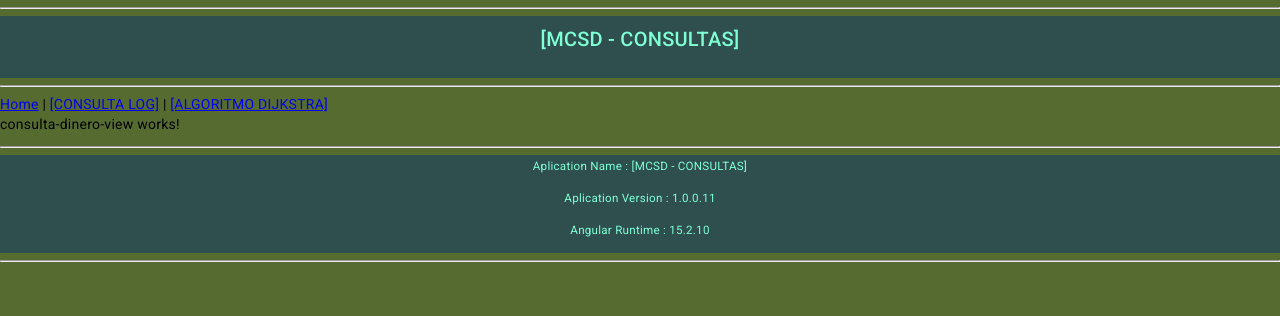
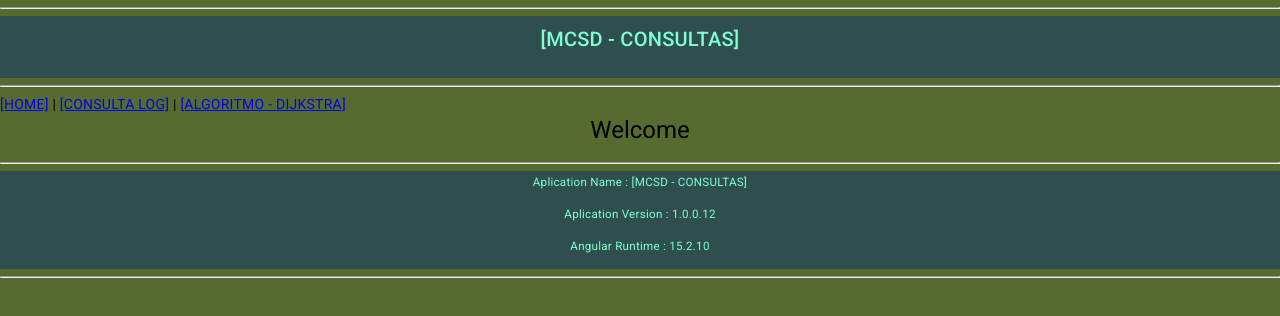
Before and after one commit to aperezNWO/AngularMCSDConsultaLogApp, an Angular app: page /ConsultaDineroViewComponent in a window 1280 px wide. Shown: the top 316 px of the page. Built offline with nearby package versions, Linux system fonts and the light colour scheme.

Commit message:
commi test

```diff
--- a/src/app/app.component.html
+++ b/src/app/app.component.html
@@ -5,11 +5,11 @@
 <hr/>
 <div class="navigation">
     <nav>
-            <a routerLink="/">Home</a>
+            <a routerLink="/ConsultaDineroViewComponent">{{ConsultaDineroViewComponent_pageTitle}}</a>
             |
             <a routerLink="/ConsultaLogViewComponent">{{LogInfoViewComponent_pageTitle}}</a>
             |
-            <a routerLink="/ConsultaDineroViewComponent">{{ConsultaDineroViewComponent_pageTitle}}</a>
+            <a routerLink="/">[ALGORITMO - DIJKSTRA]</a>
     </nav>
     <router-outlet></router-outlet>
 </div>
--- a/src/app/app.component.ts
+++ b/src/app/app.component.ts
@@ -12,7 +12,7 @@
   //
   title             : string = '[MCSD - CONSULTAS]';
   appName           : string = "[MCSD - CONSULTAS]";
-  appVersion        : string = '1.0.0.11';
+  appVersion        : string = '1.0.0.12';
   runtimeVersion    : string = VERSION.full;
   //
   readonly LogInfoViewComponent_pageTitle             : string = ConsultaLogViewComponent.pageTitle();
--- a/src/app/consulta-dinero-view/consulta-dinero-view.component.html
+++ b/src/app/consulta-dinero-view/consulta-dinero-view.component.html
@@ -1 +1,3 @@
-<p>consulta-dinero-view works!</p>
+<div align="center">
+<H1>Welcome</H1>
+</div>
--- a/src/app/consulta-dinero-view/consulta-dinero-view.component.ts
+++ b/src/app/consulta-dinero-view/consulta-dinero-view.component.ts
@@ -1,15 +1,16 @@
 import { Component } from '@angular/core';
-
+//
 @Component({
   selector: 'app-consulta-dinero-view',
   templateUrl: './consulta-dinero-view.component.html',
   styleUrls: ['./consulta-dinero-view.component.css']
 })
+//
 export class ConsultaDineroViewComponent {
   //
-  pageTitle            : string = '[ALGORITMO DIJKSTRA]';
+  pageTitle            : string = '[HOME]';
   //
   static pageTitle()   : string {
-    return '[ALGORITMO DIJKSTRA]';
+    return '[HOME]';
   }
 }
```
